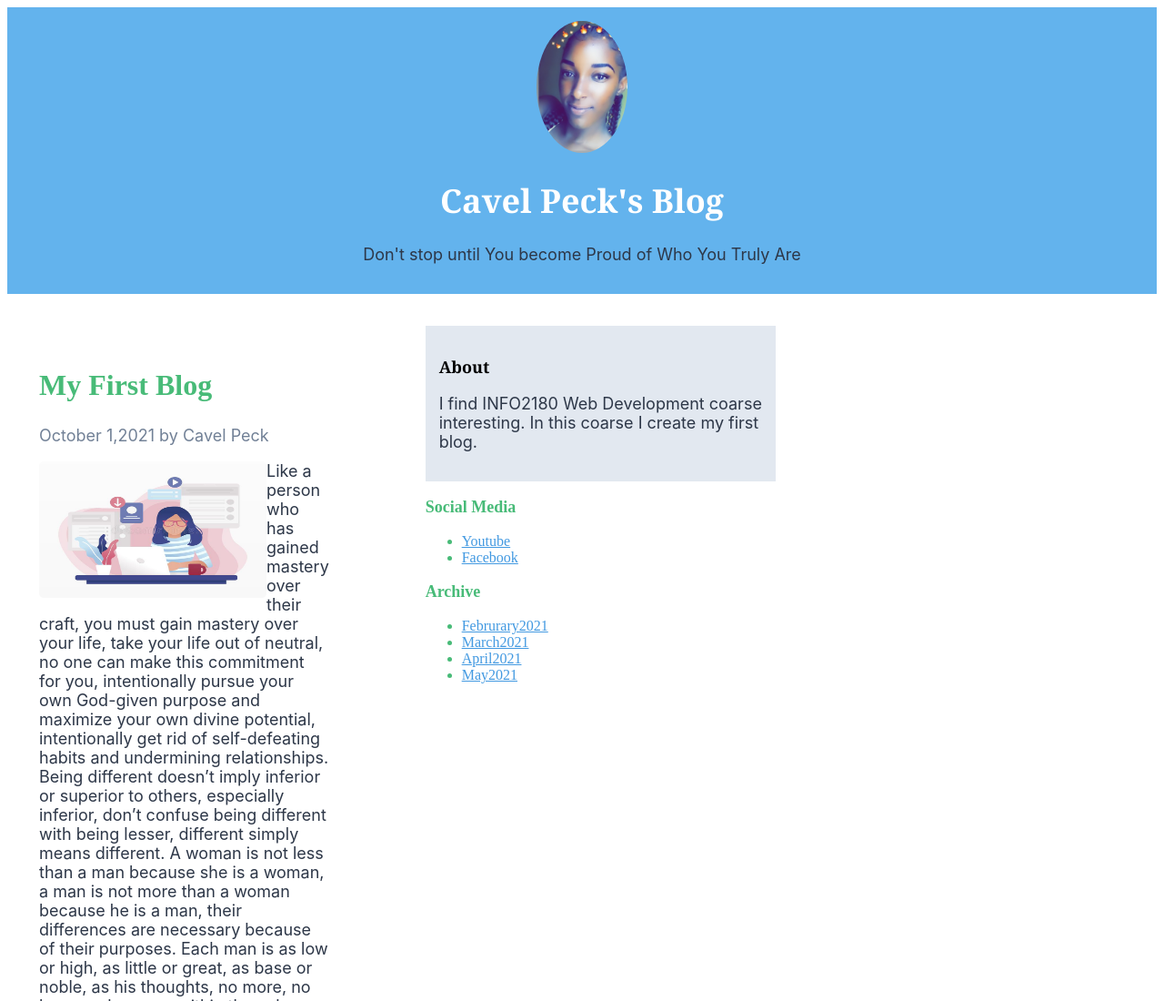
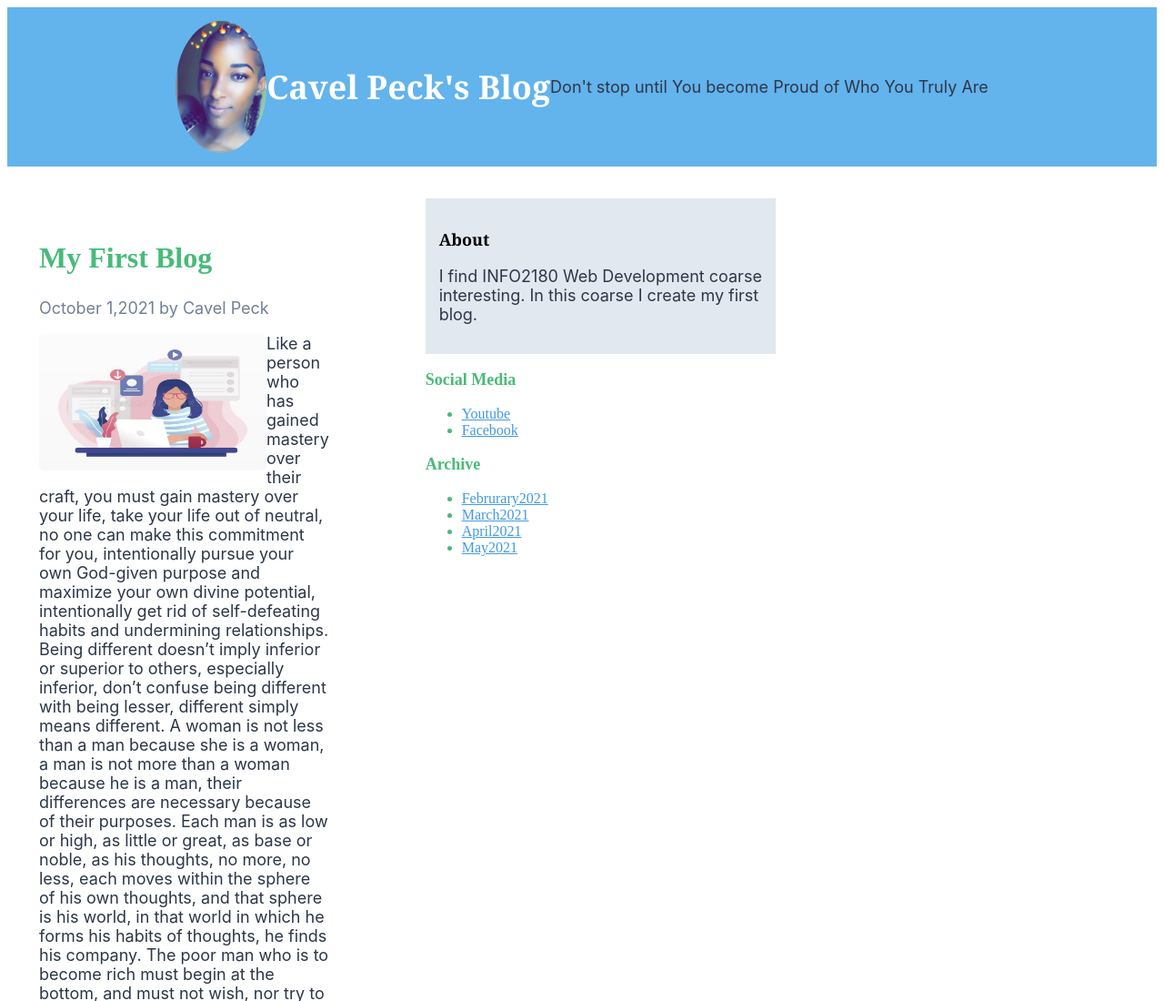
Before and after one commit to cavii09/info2180-lab2, a plain HTML site: page index.html in a window 1280 px wide. Shown: the top 1100 px of the page at 91% size. Drawn offline with Linux system fonts and the light colour scheme.

Commit message:
Update styles.css

```diff
--- a/styles.css
+++ b/styles.css
@@ -18,9 +18,9 @@ header {
  padding: 15px;
  grid-column: 1/4;
  grid-row: 1/2;
- /*display: flex;
+ display: flex;
  justify-content: center;
- align-items: center;*/
+ align-items: center;
 }
 
 .container{
```
